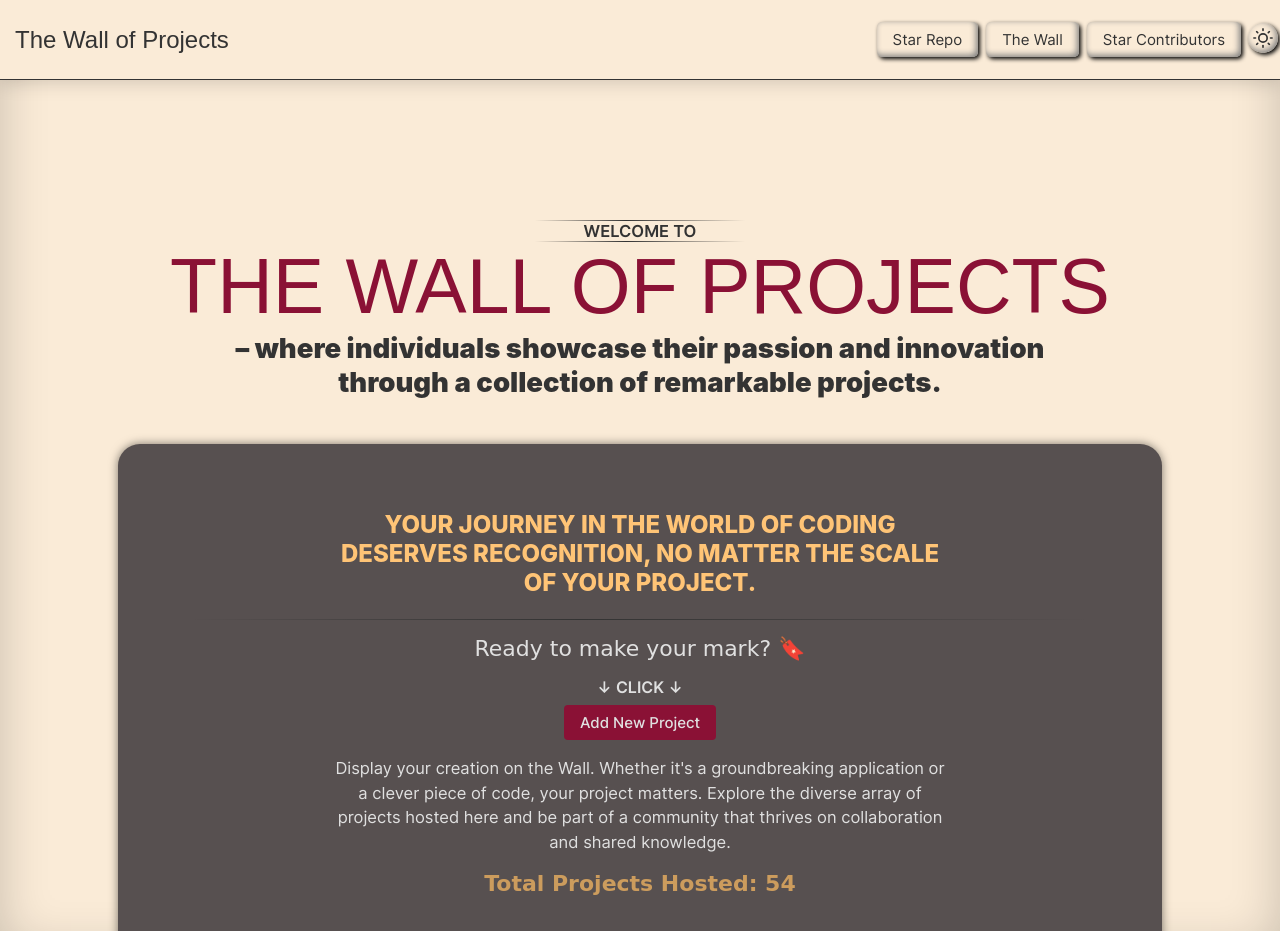
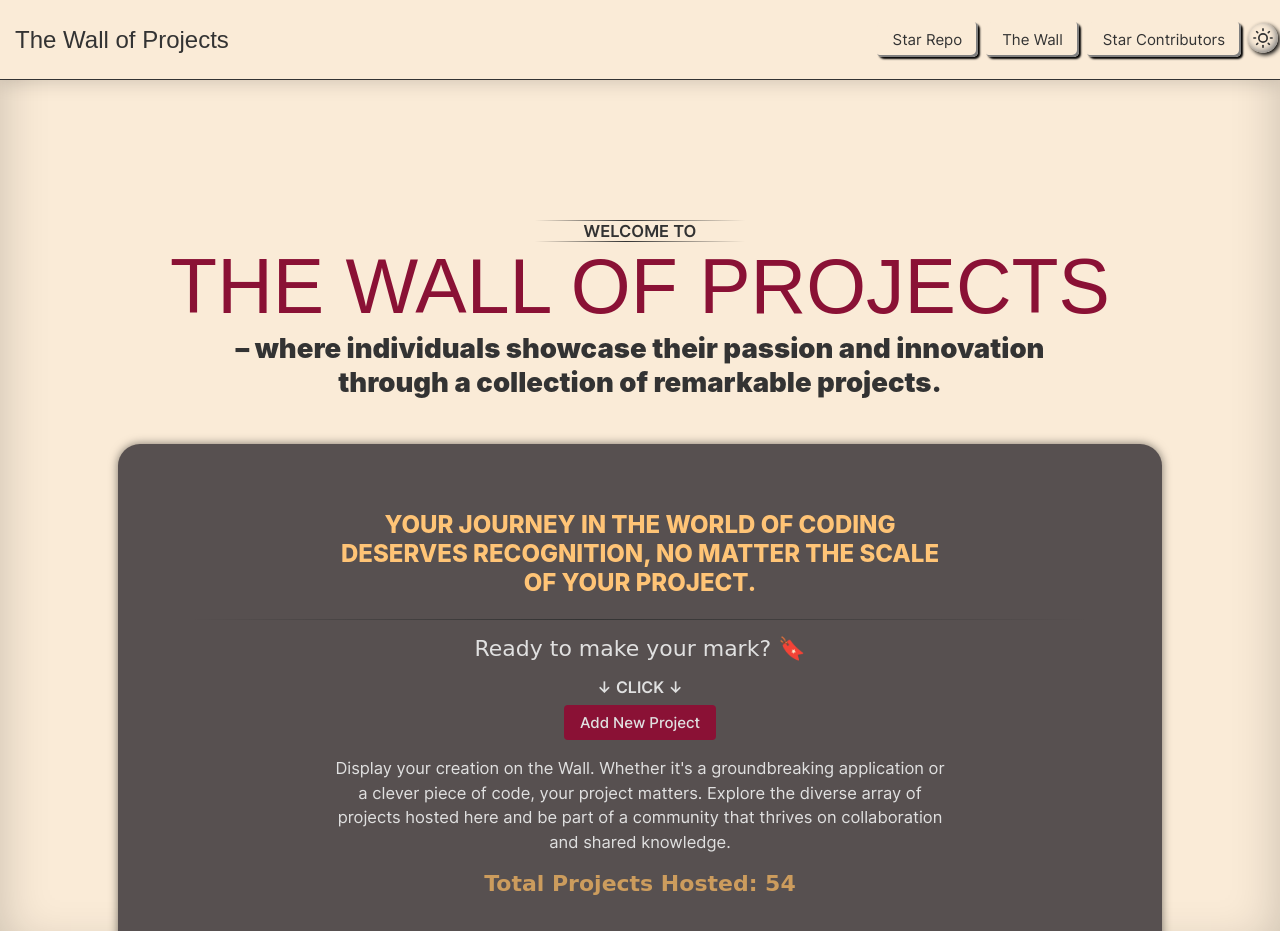
Before and after one commit to MrAshwin2142/The-Wall-of-Projects, a plain HTML site: page index.html in a window 1280 px wide. Shown: the top 931 px of the page. Drawn offline with Linux system fonts and the light colour scheme; a web font is replaced by a local one.

Commit message:
Update navbar.css

```diff
--- a/css/navbar.css
+++ b/css/navbar.css
@@ -30,7 +30,7 @@ nav .navContainer {
   margin: 0 0.4rem;
   padding: 0.8rem 1.6rem;
 
-  box-shadow: inset  -2px -2px 6px 0px grey,2px 2px 4px 0px black;
+  box-shadow: inset  -2px -2px 0.5px 0px grey,2px 2px 2px 0px black;
   border-radius: 0.5rem;
   background: var(--bg-color);
   transition: ease-in-out 0.2s;
@@ -39,7 +39,7 @@ nav .navContainer {
 
 .subNav .desktopLink:hover,
 #modeButton:hover{
-  box-shadow: inset  2px 2px 6px 0px grey, inset -2px -2px 3px 0px grey;
+  box-shadow: inset  2px 2px 2px 0px grey, inset -2px -2px 2px 0px grey;
 
 }
 .subNav .desktopLink:focus{
```
